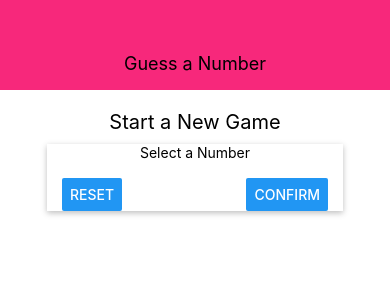
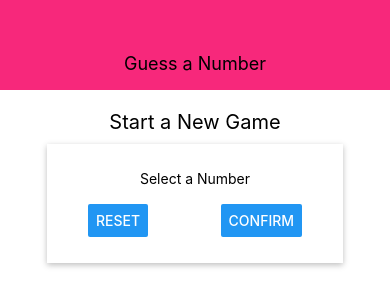
Before and after one commit to sarmstead/number-guesser-app, a React Native app: screen / in a window 390 px wide. Shown: the top 306 px of the page. Built offline with nearby package versions, Linux system fonts and the light colour scheme.

Commit message:
Add padding on inputContainer styles

```diff
--- a/screens/StartGameScreen.js
+++ b/screens/StartGameScreen.js
@@ -37,7 +37,8 @@ const styles = StyleSheet.create({
         shadowOpacity: 0.26,
         shadowRadius: 6,
         backgroundColor: '#ffffff',
-        elevation: 5
+        elevation: 5,
+        padding: '7%'
     },
     buttonContainer: {
         flexDirection: 'row',
```
